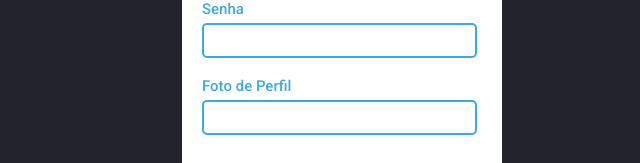
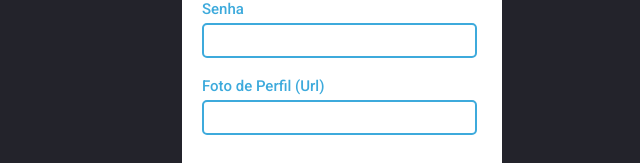
Before and after one commit to EduardoPacheco12/bubble-frontend, a React (Create React App) app: page /sign-up in a window 1280 px wide. Shown: the part 258-421 px from the top of the page, without its empty margins (298-938 px from the left). Built offline with nearby package versions, Linux system fonts and the light colour scheme.

Commit message:
fix: fix authinput in register screen

```diff
--- a/src/pages/Register/index.js
+++ b/src/pages/Register/index.js
@@ -28,7 +28,7 @@ function Register() {
           <AuthInput id="name" text="Nome" type="text" load={load} variable={name} setVariable={setName} />
           <AuthInput id="email" text="Email" type="e-mail" load={load} variable={email} setVariable={setEmail} />
           <AuthInput id="senha" text="Senha" type="password" load={load} variable={password} setVariable={setPassword} />
-          <AuthInput id="picture" text="Foto de Perfil" type="url" load={load} variable={picture} setVariable={setPicture} />
+          <AuthInput id="picture" text="Foto de Perfil (Url)" type="url" load={load} variable={picture} setVariable={setPicture} />
           <AuthButton text="Cadastrar" load={load} />
         </Form>
         <Click to="/sign-in">
```
